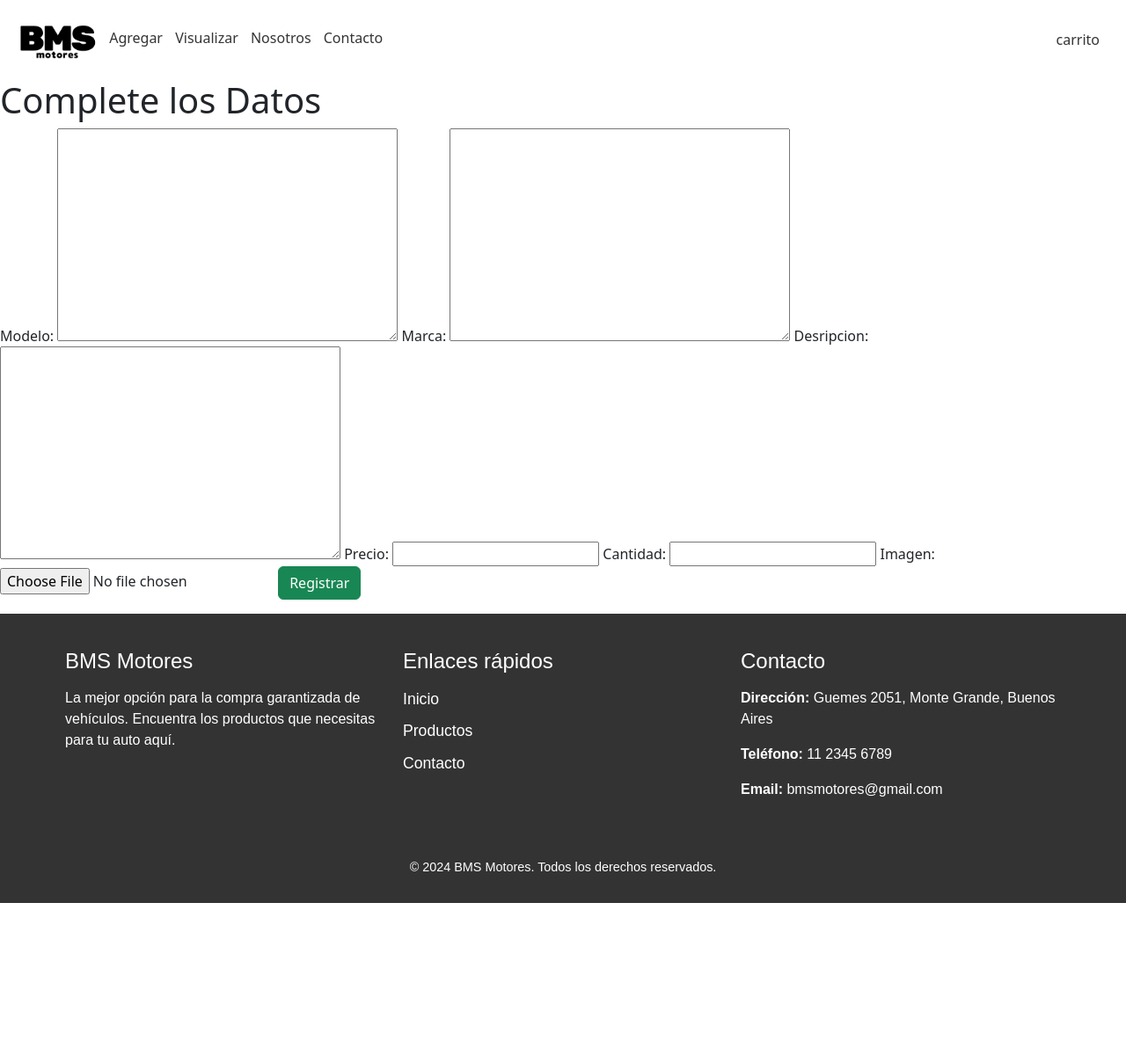
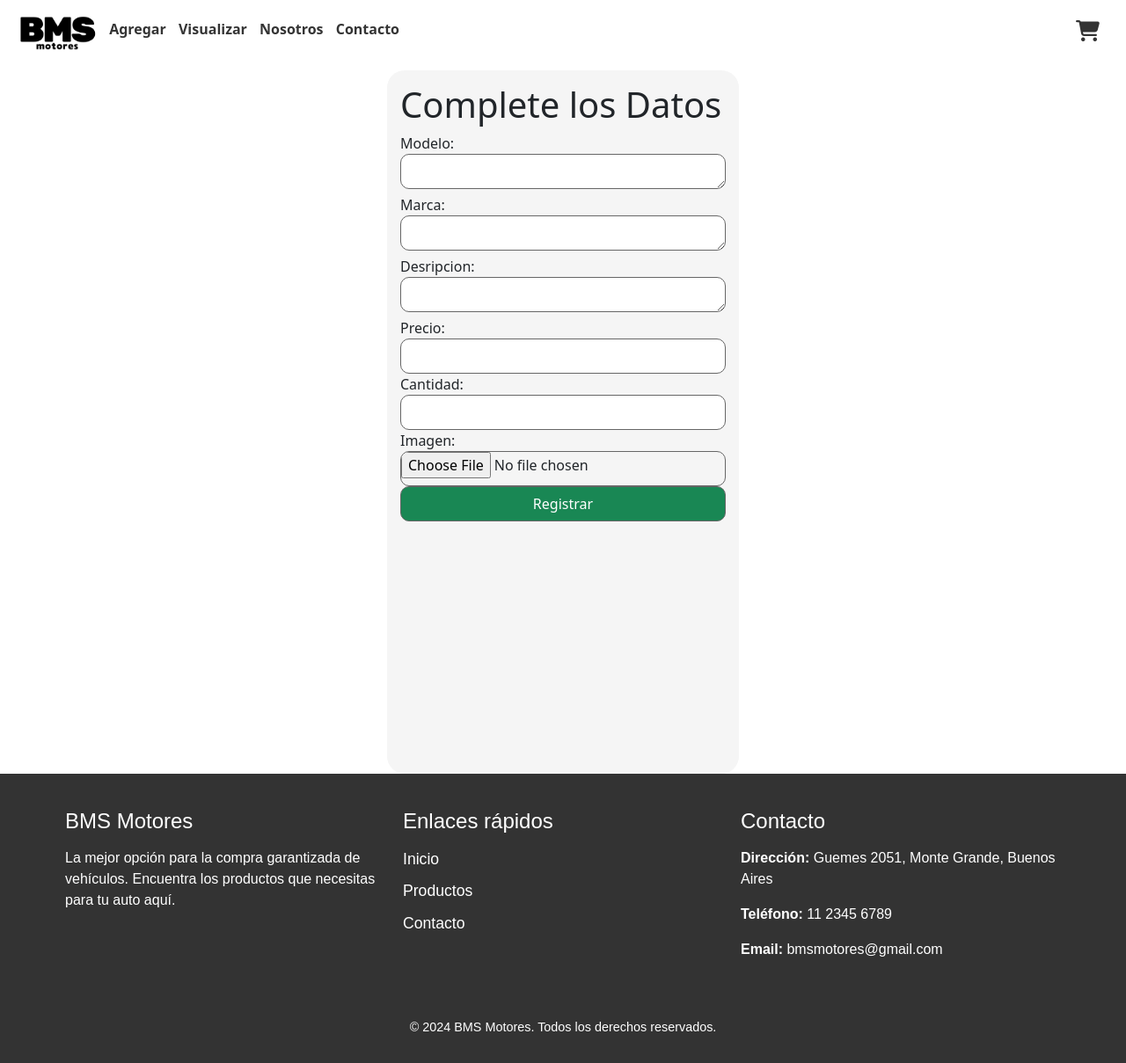
Before and after one commit to agusberal/BMS_motores, a Django app: page /agregar/ in a window 1280 px wide. Shown: the whole page at 88% size. Before the commit the page ends 1027 px from the top, so only its background shows below. Run offline with Django 4.2, Linux system fonts and the light colour scheme; some libraries are stand-ins or nearby versions.

Commit message:
alert modificar y elimar , agregar a carrito de compras

```diff
--- a/App/static/css/style.css
+++ b/App/static/css/style.css
@@ -4,11 +4,21 @@
     box-sizing: border-box;
 }
 header {
-    height: 90px;
-    display: flex;
-    justify-content: space-between;
-    align-items: center ;
-    margin: 0px 20px 0px 20px;
+  font-weight: bold;
+  position: fixed;
+  top: 0;
+  left: 0;
+  right: 0;
+  height: 70px;
+  display: flex;
+  justify-content: space-between;
+  align-items: center;
+  margin: 0 20px;
+  background-color: white; /* Asegúrate de tener un color de fondo */
+  z-index: 1000; /* Para asegurarte de que esté encima de otros elementos */
+}
+main{
+  margin-top: 80px;
 }
 header a{
         margin-right: 10px;
@@ -19,6 +29,13 @@ header a{
 header a:hover{
         border-radius: 10px;
         color: #94abbd;
+}
+
+.carro{
+  color: #333;
+}
+.carro:hover{
+  color: #666;
 }
 .logotipo{
     width: 90px;
@@ -211,3 +228,27 @@ footer {
   font-size: 16px;
   color: #666;
 }
+.main-form{
+  width: 100%;
+  height: 100vh;
+  display: flex;
+  justify-content: center;
+}
+.contendor_agregar{
+  padding: 15px;
+  display: flex;
+  flex-direction: column;
+  width: 400px;
+  border-radius: 20px;
+  background-color: #f5f5f5;
+}
+
+.contendor_agregar input, textarea{
+  width: 100%;
+  height: 40px;
+  border: #666 solid 1px;
+  border-radius: 10px;
+}
+.dat{
+  color: #000;
+}
--- a/App/templates/index.html
+++ b/App/templates/index.html
@@ -9,6 +9,8 @@
       name="viewport"
       content="width=device-width, initial-scale=1, shrink-to-fit=no"
     />
+    <!-- iconos  -->
+    <link rel="stylesheet" href="https://cdnjs.cloudflare.com/ajax/libs/font-awesome/6.6.0/css/all.min.css">
     <!-- Hoja de Estilos -->
     <link rel="stylesheet" href="{% static 'css/style.css' %}" />
 
@@ -37,7 +39,7 @@
         <a href="" id="contacto_btn">Contacto</a>
       </nav>
       <nav class="menu">
-        <a href="">carrito</a>
+        <a href="{% url 'ver_carrito' %}"><i class="fa-solid fa-cart-shopping fa-xl carro"></i></a>
 
       </nav>
     </header>
--- a/App/templates/pages/agregar.html
+++ b/App/templates/pages/agregar.html
@@ -1,8 +1,7 @@
 {% extends 'index.html' %}
-
     {% load static %}
-
     {% block main %}
+    <div class="main-form">
         <div class="contendor_agregar">
             <form action="" method="post" enctype="multipart/form-data">
                 <h1>Complete los Datos</h1>
@@ -13,4 +12,5 @@
                     <p class="maldonado">{{mensaje}}</p>
             </form>
         </div>
+    </div>
     {% endblock %}
--- a/App/urls.py
+++ b/App/urls.py
@@ -5,7 +5,13 @@ from .views import *
 urlpatterns = [
     path('',Home,name='inicio'),
     path('agregar/',Agregar,name='agregar'),
+    path('vehiculo/<int:Codigo>/', detalle_vehiculo, name='detalle_vehiculo'),
     path('visualizar/',ver_Vehiculos,name='visualizar'),
     path('modificar/<Codigo>/',Modificar_Vehiculos,name='modificar'),
     path('eliminar/<Codigo>/',Eliminar_Vehiculos,name='eliminar'),
+    path('agregar/<int:vehiculo_id>/', agregar_al_carrito, name='agregar_al_carrito'),
+    path('carrito/', ver_carrito, name='ver_carrito'),
+    path('eliminar/<int:vehiculo_id>/', eliminar_del_carrito, name='eliminar_del_carrito'),
+    path('actualizar/<int:vehiculo_id>/<int:cantidad>/', actualizar_carrito, name='actualizar_carrito'),
+
 ]
--- a/App/views.py
+++ b/App/views.py
@@ -60,3 +60,100 @@ def Eliminar_Vehiculos(request,Codigo):
     buscar=get_object_or_404(Vehiculos,Codigo=Codigo)
     buscar.delete()
     return redirect(to="visualizar")
+
+
+def detalle_vehiculo(request, Codigo):
+    vehiculo = get_object_or_404(Vehiculos, Codigo=Codigo)
+    alerta_stock = None  # Inicializar mensaje como None
+
+      # Verifica si la cantidad es 2 o menos y genera un mensaje
+    if vehiculo.Cantidad <= 2:
+        alerta_stock = "Quedan pocas unidades disponibles de este vehículo."
+    else:
+        alerta_stock = ""  # Si no hay alerta, envía una cadena vacía
+    return render(request, 'pages/detalle_vehiculo.html', {'vehiculo': vehiculo, 'alerta_stock': alerta_stock})
+
+#Carritoo
+def agregar_al_carrito(request, vehiculo_id):
+    vehiculo = get_object_or_404(Vehiculos, Codigo=vehiculo_id)  # Usamos el modelo Vehiculos
+    carrito = request.session.get('carrito', {})
+
+    # Si el vehículo ya está en el carrito, aumentamos la cantidad
+    if str(vehiculo.Codigo) in carrito:
+        carrito[str(vehiculo.Codigo)]['cantidad'] += 1
+    else:
+        carrito[str(vehiculo.Codigo)] = {
+            'modelo': vehiculo.Modelo,
+            'marca': vehiculo.Marca,
+            'precio': str(vehiculo.Precio),
+            'cantidad': 1
+        }
+
+    request.session['carrito'] = carrito  # Guardamos el carrito actualizado en la sesión
+    return redirect('ver_carrito')  # Redirigimos a la página del carrito
+
+
+def agregar_al_carrito(request, vehiculo_id):
+    # Recuperar el carrito de la sesión, o inicializar uno vacío
+    carrito = request.session.get('carrito', {})
+
+    # Obtener el vehículo por su ID
+    vehiculo = get_object_or_404(Vehiculos, Codigo=vehiculo_id)
+
+    # Si ya está en el carrito, aumentar la cantidad
+    if str(vehiculo.Codigo) in carrito:
+        carrito[str(vehiculo.Codigo)]['cantidad'] += 1
+    else:
+        # Si no está, agregarlo al carrito
+        carrito[str(vehiculo.Codigo)] = {
+            'modelo': vehiculo.Modelo,
+            'marca': vehiculo.Marca,
+            'precio': vehiculo.Precio,
+            'cantidad': 1,
+        }
+
+    # Guardar el carrito actualizado en la sesión
+    request.session['carrito'] = carrito
+    return redirect('visualizar')  # Redirigir a la página de visualización
+
+def ver_carrito(request):
+    carrito = request.session.get('carrito', {})
+    carrito_detalles = []
+
+    for vehiculo_id, vehiculo in carrito.items():
+        vehiculo['id'] = vehiculo_id  # Asegúrate de agregar el ID al diccionario
+        vehiculo['subtotal'] = float(vehiculo['precio']) * vehiculo['cantidad']
+        carrito_detalles.append(vehiculo)
+
+    total = sum(item['subtotal'] for item in carrito_detalles)
+
+    return render(request, 'Pages/ver_carrito.html', {'carrito': carrito_detalles, 'total': total})
+
+
+
+
+
+def eliminar_del_carrito(request, vehiculo_id):
+    carrito = request.session.get('carrito', {})
+
+    # Si el vehículo está en el carrito, lo eliminamos
+    if str(vehiculo_id) in carrito:
+        del carrito[str(vehiculo_id)]
+
+    request.session['carrito'] = carrito  # Actualizamos el carrito en la sesión
+    return redirect('ver_carrito')  # Redirigimos a la página del carrito
+
+
+
+def actualizar_carrito(request, vehiculo_id, cantidad):
+    carrito = request.session.get('carrito', {})
+
+    # Si el vehículo está en el carrito y la cantidad es válida
+    if str(vehiculo_id) in carrito:
+        if cantidad > 0:
+            carrito[str(vehiculo_id)]['cantidad'] = cantidad  # Actualizamos la cantidad
+        else:
+            del carrito[str(vehiculo_id)]  # Si la cantidad es 0 o menor, lo eliminamos
+
+    request.session['carrito'] = carrito  # Guardamos el carrito actualizado en la sesión
+    return redirect('ver_carrito')  # Redirigimos a la página del carrito
```
Also changed, not shown: App/templates/pages/detalle_vehiculo.html (+34 -0 lines), App/templates/pages/modificar.html (+10 -4 lines), App/templates/pages/ver_carrito.html (added, +38 -0 lines), App/templates/pages/visualizar.html (+13 -6 lines), Media/autos/47d1d1bb86145879c7fbbfd240895acb.gif (added), Media/autos/47d1d1bb86145879c7fbbfd240895acb_BpDdwYJ.gif (added), db.sqlite3.
